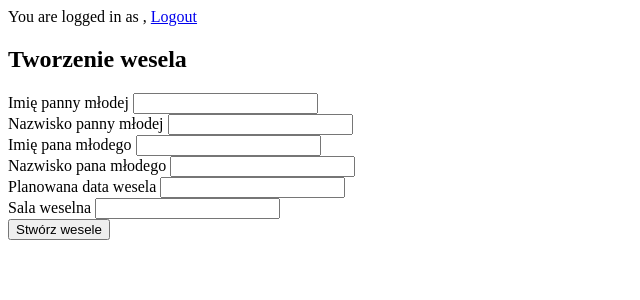
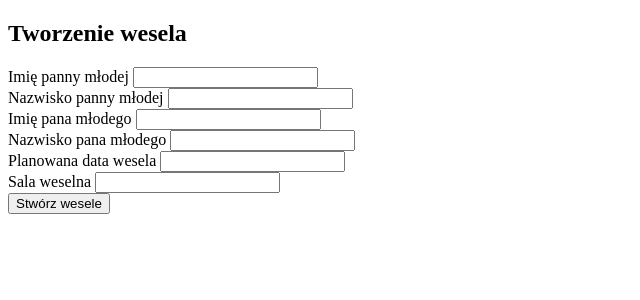
Before and after one commit to MichalMyskow/PPSI2_Wedding_Planner, a Symfony app: template app/templates/feature/create_wedding.html.twig in a window 1280 px wide. Shown: the top 300 px of the page, without its empty margins (0-640 px from the left). Run offline with Twig, Linux system fonts and the light colour scheme; the template is opened without the code that fills it, so the values that code supplies are empty; form fields are guessed from the names that the template uses; some libraries are stand-ins or nearby versions.

Commit message:
Poprawki w kontrolerach i szblonach

```diff
--- a/app/src/Controller/ResetPasswordController.php
+++ b/app/src/Controller/ResetPasswordController.php
@@ -158,7 +158,7 @@ class ResetPasswordController extends AbstractController
         $email = (new TemplatedEmail())
             ->from(new Address('weddingplannerppsi2@gmail.com', 'WeddingPlanner'))
             ->to($user->getEmail())
-            ->subject('Your password reset request')
+            ->subject('Twoja prośba o zresetowanie hasła')
             ->htmlTemplate('reset_password/email.html.twig')
             ->context([
                 'resetToken' => $resetToken,
--- a/app/templates/feature/create_wedding.html.twig
+++ b/app/templates/feature/create_wedding.html.twig
@@ -6,12 +6,6 @@
     <div class="main-margin-inline main-margin-block">
         <section>
             <div class="welcome-content">
-                {% if app.user %}
-                    <div class="mb-3">
-                        You are logged in as {{ app.user.username }}, <a href="{{ path('app_logout') }}">Logout</a>
-                    </div>
-                {% endif %}
-                You are logged in as {{ app.user.email }}, <a href="{{ path('app_logout') }}">Logout</a>
                 <div class="welcome-nav">
                     <h2 class="welcome-nav__current">Tworzenie wesela</h2>
                 </div>
--- a/app/templates/reset_password/check_email.html.twig
+++ b/app/templates/reset_password/check_email.html.twig
@@ -4,8 +4,8 @@
 
 {% block main %}
     <p>
-        If an account matching your email exists, then an email was just sent that contains a link that you can use to reset your password.
-        This link will expire in {{ resetToken.expirationMessageKey|trans(resetToken.expirationMessageData, 'ResetPasswordBundle') }}.
+        Jeżeli istnieje konto pasujące do podanego adresu e-mail, właśnie wysłano wiadomość e-mail zawierającą łącze, za pomocą którego można zresetować hasło.
+        Ten link wygaśnie za {{ resetToken.expirationMessageKey|trans(resetToken.expirationMessageData, 'ResetPasswordBundle') }}.
     </p>
-    <p>If you don't receive an email please check your spam folder or <a href="{{ path('app_forgot_password_request') }}">try again</a>.</p>
+    <p>Jeśli nie otrzymałeś wiadomości e-mail, sprawdź folder ze spamem lub <a href="{{ path('app_forgot_password_request') }}">spróbuj ponownie.</a>.</p>
 {% endblock %}
```
Also changed, not shown: app/src/Controller/RegistrationController.php (+17 -0 lines).
